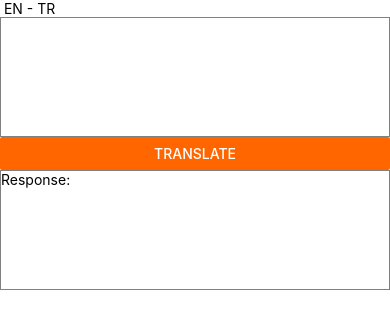
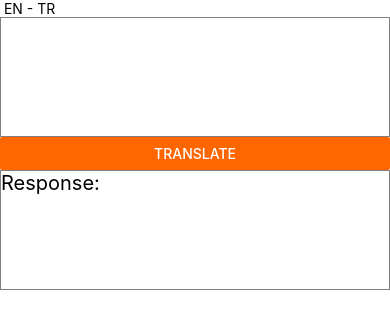
Before and after one commit to mertfozzy/React-Native-Translator, a React Native app: screen / in a window 390 px wide. Shown: the top 328 px of the page. Built offline with nearby package versions, Linux system fonts and the light colour scheme; no server answers.

Commit message:
Update App.js

```diff
--- a/src/App.js
+++ b/src/App.js
@@ -41,8 +41,9 @@ const App = () => {
       }],
       responseType: 'json'
     }).then(function(response){
-      console.log(JSON.stringify(response.data, null, 4));
-      setResponse(JSON.stringify(response.data, null, 4));
+      //console.log(JSON.stringify(response.data, null, 4));
+      console.log(JSON.stringify(response.data[0].translations[0].text, null, 4));
+      setResponse(JSON.stringify(response.data[0].translations[0].text, null, 4));
     })
 
 
@@ -59,7 +60,7 @@ const App = () => {
             <TextInput
               numberOfLines={5}
               multiline={true}
-              style={{ height: 120, borderColor: 'gray', borderWidth: 1 }}
+              style={{ height: 120, borderColor: 'gray', borderWidth: 1, fontSize: 20 }}
               onChangeText={text => setText(text)}
             />
             <Button
@@ -68,7 +69,7 @@ const App = () => {
               onPress={() => postTranslateService(inputText)}
             />
             <Text
-              style={{ height: 120, borderColor: 'gray', borderWidth: 1 }}
+              style={{ height: 120, borderColor: 'gray', borderWidth: 1, fontSize: 20 }}
             >{'Response: ' + responseText}</Text>
           </View>
         </ScrollView>
```
